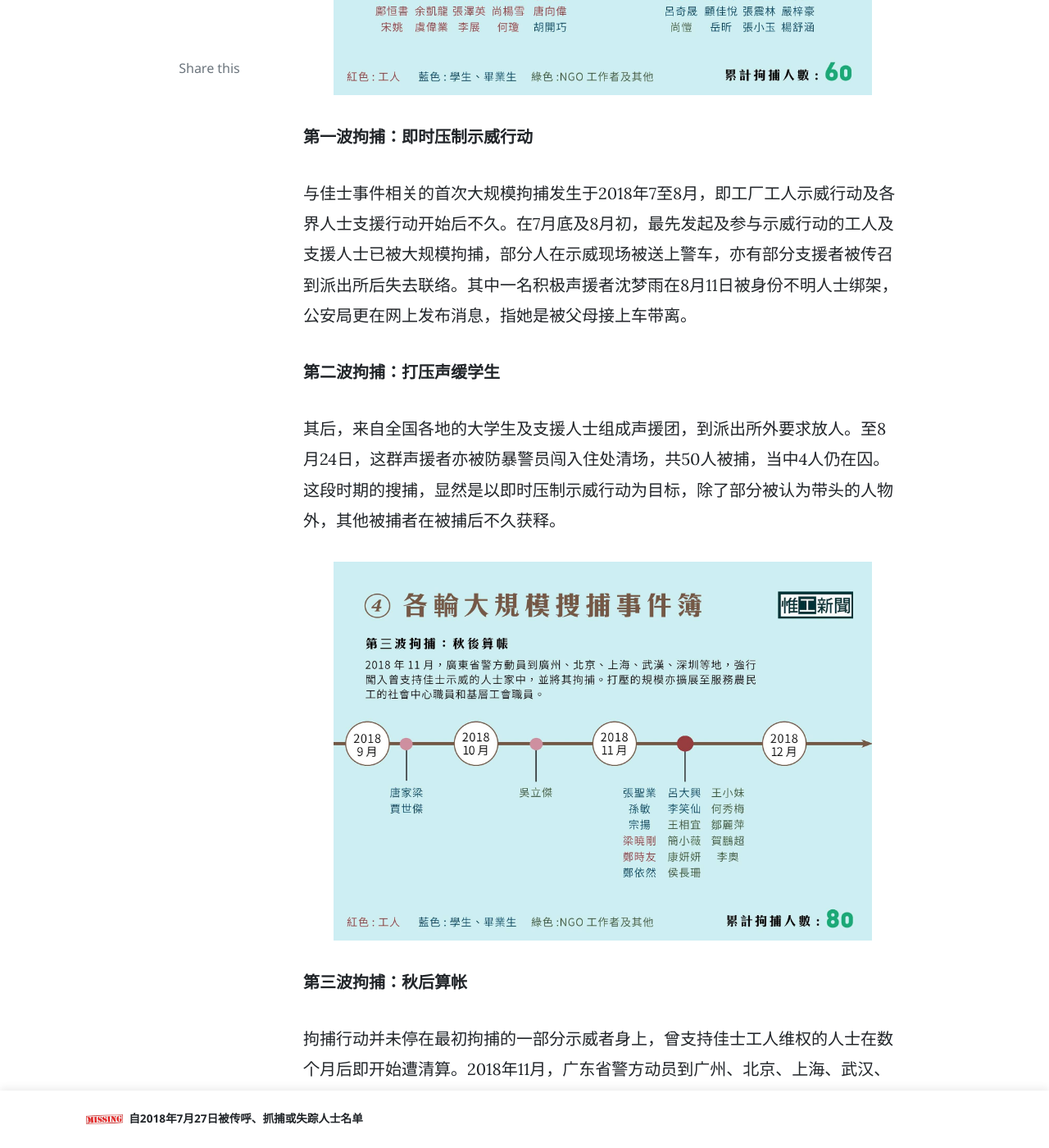
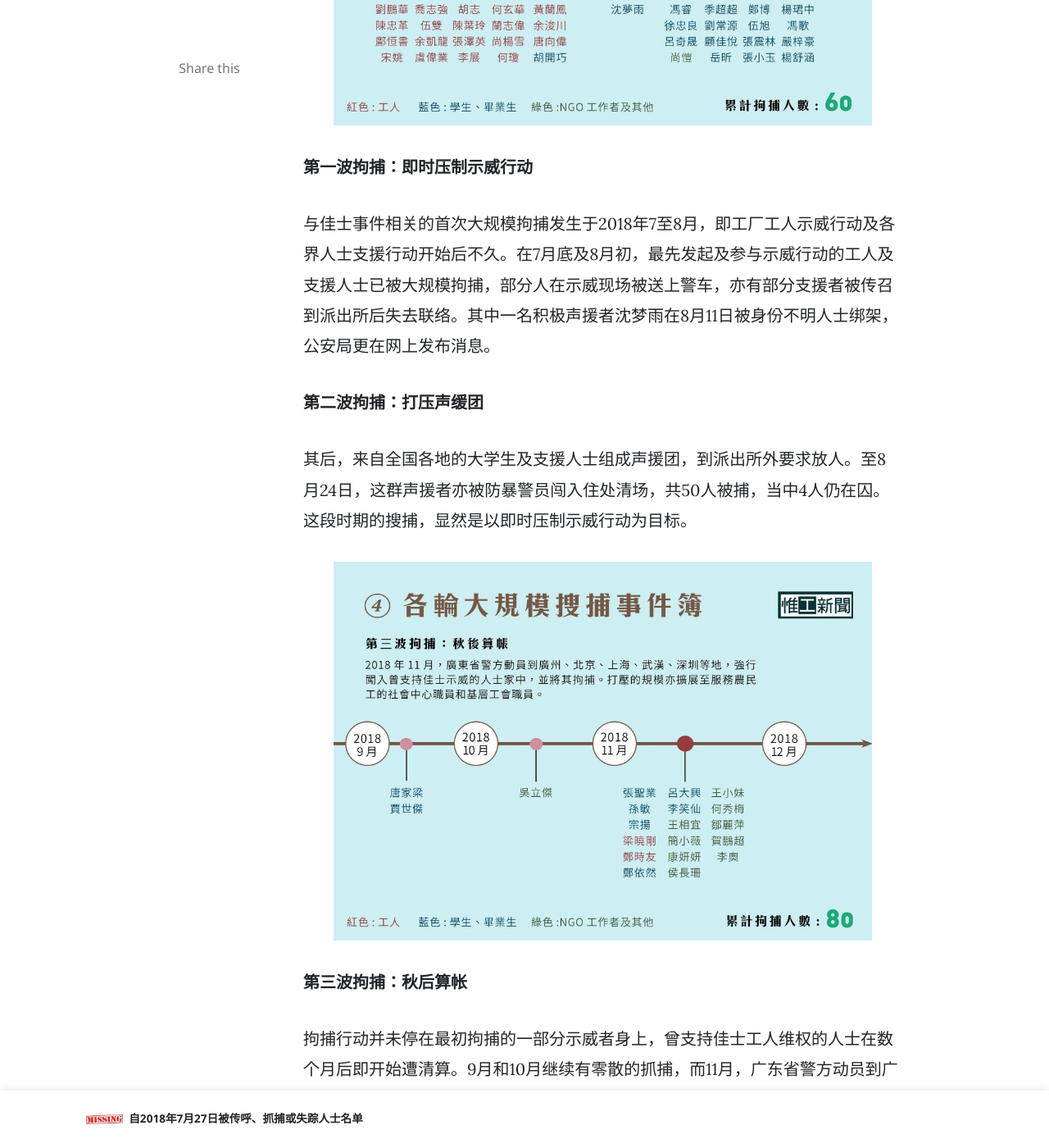
Before and after one commit to laoquan18/laoquan18.github.io, a Jekyll site: the page built from zh/_posts/2019-07-27-one-year-infographic_zh.md, in a window 1280 px wide and 1400 px high, scrolled down 6146 px. Shown: the whole window at 82% size. Built offline with Jekyll 4.4.1, drawn with Linux system fonts in a browser that asks for light colours; nearby versions of some CDN libraries; comment, search, counter and statistics services are not loaded; some of the changed text lies outside the part shown.

Commit message:
Update 2019-07-27-one-year-infographic_zh.md

```diff
--- a/zh/_posts/2019-07-27-one-year-infographic_zh.md
+++ b/zh/_posts/2019-07-27-one-year-infographic_zh.md
@@ -40,7 +40,7 @@
 
 <div style="text-align:center"><img src="/images/infographic1-4.jpg" width="90%"/></div>
 
-<strong>被秋后算帐的，不止是工人和学生⋯⋯</strong>
+<strong>被秋后算帐的，不止是工人和声援团⋯⋯</strong>
 
 2018年9月到11月，工人学生接连被捕和失踪。及后被拘捕的群体却有漫延之势。先是校园内研究劳工权益和马克思理论的社团也无法顺利注册，及后没有直接参与在佳士事件的争取劳权群体和编辑也接二连三被捕和失踪。一些和政府有合作关系的社工机构员工也被抓捕。具体群体包括：
 
@@ -58,19 +58,19 @@
 
 3.劳工权益组织
 
-简介：共有五位劳工权益组织职员被捕，包括深圳迪威信工潮前工人吴贵军成立了「新工亿」，为面临关厂的工人提供法律谘询，让工人了解法律保障的权益，与资方谈判。广东劳维律师事务所的何远程负责为工人、劳工机构进行集体谈判培训、应工人邀请介入劳资集体谈判案件。深圳春风劳动争议服务部负责人张治儒、前职员简辉和宋佳慧则为工人提供法制宣传、法律援助和职业安全培训服务。
+简介：2018年8月，深圳劳工组织「打工者」职员付常国被捕并指控为佳士事件背后的煽动者。共有五位劳工权益组织职员被捕，包括深圳迪威信工潮前工人吴贵军成立了「新工亿」，为面临关厂的工人提供法律谘询，让工人了解法律保障的权益，与资方谈判。广东劳维律师事务所的何远程负责为工人、劳工机构进行集体谈判培训、应工人邀请介入劳资集体谈判案件。深圳春风劳动争议服务部负责人张治儒、前职员简辉和宋佳慧则为工人提供法制宣传、法律援助和职业安全培训服务。
 
-打压日子：2019年1月20日
+打压日子：2018年8月10日，2019年1月20日
 
 4.劳权自媒体工作者
 
 简介：被捕的危志立、柯成兵和杨郑君均为媒体「新生代」的辑编，长期关注和支持湖南尘肺工人维权。吴琼文倩在上班路上被警察带走，家里被搜查，至今失联。她为前破土网主编，现土逗的志愿者编辑。早期被拘的还有发表左翼论述的「红旗」编辑等。
 
-打压日子：2018年8月、2019年1月后
+打压日子：2018年8月至今
 
 5.社工中心
 
-简介：北京、广州和深圳等地，均有抓捕劳工NGO人士的行动。目前已知包括北京希望社区创始人李大君，机构主要服务进城务工人员，为他们的子女提供帮助；清湖社区学堂创始人李长江，为工人提供社区服务；及在广州从事劳工问题研究的清华大学社会学博士后研究员梁自存均被带走。同月广东木棉社会工作服务中心社工童菲菲遭广州警方带走，该机构主要项目有青少年发展工作、妇女健康与安全及社区发展。
+简介：北京、广州和深圳等地，均出现对从事农民工服务农的社工的抓捕。目前已知包括北京希望社区负责人李大君，机构主要服务进城务工人员，为他们的子女提供帮助；深圳清湖社区学堂负责人李长江，为工人提供社区服务；及在广州从事劳工和职业教育问题研究的清华大学社会学博士后梁自存均被带走。同月广东木棉社会工作服务中心社工童菲菲遭广州警方带走，该机构主要项目有青少年发展工作、妇女健康与安全及社区发展，也重点在农民工社区开展服务。
 
 打压日子：2019年5月8日、22日
 
@@ -84,29 +84,29 @@
 
 <strong>第一波拘捕：即时压制示威行动</strong>
 
-与佳士事件相关的首次大规模拘捕发生于2018年7至8月，即工厂工人示威行动及各界人士支援行动开始后不久。在7月底及8月初，最先发起及参与示威行动的工人及支援人士已被大规模拘捕，部分人在示威现场被送上警车，亦有部分支援者被传召到派出所后失去联络。其中一名积极声援者沈梦雨在8月11日被身份不明人士绑架，公安局更在网上发布消息，指她是被父母接上车带离。
+与佳士事件相关的首次大规模拘捕发生于2018年7至8月，即工厂工人示威行动及各界人士支援行动开始后不久。在7月底及8月初，最先发起及参与示威行动的工人及支援人士已被大规模拘捕，部分人在示威现场被送上警车，亦有部分支援者被传召到派出所后失去联络。其中一名积极声援者沈梦雨在8月11日被身份不明人士绑架，公安局更在网上发布消息。
 
-<strong>第二波拘捕：打压声缓学生</strong>
+<strong>第二波拘捕：打压声缓团</strong>
 
-其后，来自全国各地的大学生及支援人士组成声援团，到派出所外要求放人。至8月24日，这群声援者亦被防暴警员闯入住处清场，共50人被捕，当中4人仍在囚。这段时期的搜捕，显然是以即时压制示威行动为目标，除了部分被认为带头的人物外，其他被捕者在被捕后不久获释。
+其后，来自全国各地的大学生及支援人士组成声援团，到派出所外要求放人。至8月24日，这群声援者亦被防暴警员闯入住处清场，共50人被捕，当中4人仍在囚。这段时期的搜捕，显然是以即时压制示威行动为目标。
 
 <div style="text-align:center"><img src="/images/infographic1-6.jpg" width="90%"/></div>
 
 <strong>第三波拘捕：秋后算帐</strong>
 
-拘捕行动并未停在最初拘捕的一部分示威者身上，曾支持佳士工人维权的人士在数个月后即开始遭清算。2018年11月，广东省警方动员到广州、北京、上海、武汉、深圳等地，强行闯入18名曾支持佳士示威的人士家中，并将其拘捕。被捕人士包括刚从大学毕业的学生，亦有来自深圳「青鹰社工中心」的职员。被捕者当中，部分在被强行带走时遭暴力对待，甚至部分学生是被没表明警察身分的人带走，至家人收到警方通知才确认是被拘捕。据目击者忆述，其中一名被捕者张圣业是被超过10名黑依人殴打并强行带上车。
+拘捕行动并未停在最初拘捕的一部分示威者身上，曾支持佳士工人维权的人士在数个月后即开始遭清算。9月和10月继续有零散的抓捕，而11月，广东省警方动员到广州、北京、上海、武汉、深圳等地，强行闯入18名曾支持佳士示威的人士家中，并将其拘捕。被捕人士包括刚从大学毕业的学生，亦有来自深圳「青鹰社工中心」的职员。被捕者当中，部分在被强行带走时遭暴力对待，甚至部分学生是被没表明警察身分的人带走，至家人收到警方通知才确认是被拘捕。据目击者忆述，其中一名被捕者张圣业是被超过10名黑依人殴打并强行带上车。
 
 <div style="text-align:center"><img src="/images/infographic1-7.jpg" width="90%"/></div>
 
 <strong>第四波拘捕：警方镇压扩展至校园内</strong>
 
-佳士事件爆发后，内地大学关注劳工权益的学生团体开始遭受压力，首当其冲的是2018年9月南京大学「马克思主义阅读研究会」无法顺利注册。其后北京大学、中国人民大学的同类团体亦被校方勒令整改。2018年末，一直未有向在校生动手的警方开始将行动扩张至校园内。先是带走北京大学马克思主义学会会长邱占萱，其后再有10名曾声援佳士示威的大学生被拘捕，当中一人被强制退学。据声援团在网络上提供的消息，部分声援团学生被警方约谈时，被展示了在囚声援团成员的认罪片段。
+佳士事件爆发后，内地大学关注劳工权益的学生团体开始遭受压力，2018年9月，开学后，各地的马克思主义社团开始注册被阻扰，有些直接注册不批，有些找不到老师当读到因此无法注册。2018年末，警方的抓捕也开始扩张至校园内。先是带走北京大学马克思主义学会会长邱占萱，其后再有10名曾声援佳士示威的大学生被拘捕，部分学生也被强制退学。据声援团在网络上提供的消息，部分声援团学生被警方约谈时，被展示了在囚声援团成员的认罪片段。
 
 <strong>第五波拘捕：佳士事件外的劳权人士亦被捕</strong>
 
-与此同时，与佳士示威没有明显关系的的劳工团体同遭拘捕。首先是由1月开始，5名于广东省劳工团体任职或曾任职的成员从住所被警方带走，并以「聚众扰乱社会秩序」罪为由实施刑事拘留。3名任职劳工权益媒体「新生代」的编辑亦于1月至3月被捕。
+与此同时，与佳士示威没有明显关系的的劳工团体同遭拘捕。首先是由1月开始，5名于广东省劳工团体任职或曾任职的成员从住所被警方带走，并以「寻衅滋事」罪为由实施刑事拘留。3名任职劳工权益媒体「新生代」的编辑亦于1月至3月被捕。到5月，深圳、北京等地5名参与或研究农民工社会工作的人士同样被捕。
 
-到5月，深圳、北京等地5名曾在不同社工机构任职或担任义工的人士同样被捕。至今，此13名劳工团体及社工机构人士皆未获释。从2019年初开始的拘捕行动可见，佳士事件引发的已不单是警方秋后算帐的拘捕行动，一般社工机构及劳权人士皆成为严防的对象。
+至今，此13名劳工团体及社工机构人士皆未获释。从2019年初开始的拘捕行动可见，佳士事件引发的已不单是警方秋后算帐的拘捕行动，一般社工机构及劳权人士皆成为严防的对象。
 
 <div style="text-align:center"><img src="/images/infographic1-8.jpg" width="90%"/></div>
 
```
